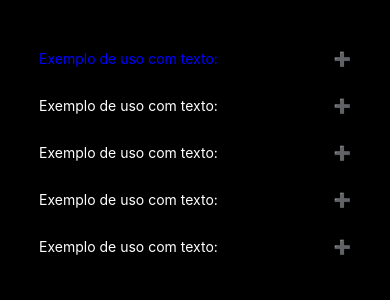
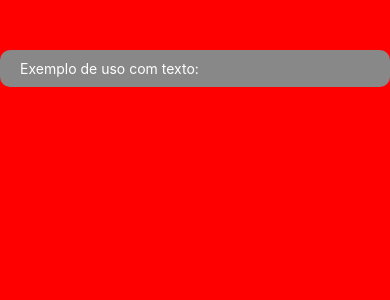
Before and after one commit to agpinheiro/testeLib, a React Native app: screen / in a window 390 px wide. Shown: the top 300 px of the page. Built offline with nearby package versions, Linux system fonts and the light colour scheme.

Commit message:
fix_collapsed

```diff
--- a/metro.config.js
+++ b/metro.config.js
@@ -1,4 +1,5 @@
-const {getDefaultConfig, mergeConfig} = require('@react-native/metro-config');
+/* eslint-disable @typescript-eslint/no-var-requires */
+const { getDefaultConfig, mergeConfig } = require('@react-native/metro-config');
 
 /**
  * Metro configuration
--- a/package.json
+++ b/package.json
@@ -31,6 +31,7 @@
     "@types/react-test-renderer": "^18.0.0",
     "babel-jest": "^29.6.3",
     "eslint": "^8.19.0",
+    "eslint-plugin-prettier": "^5.1.3",
     "jest": "^29.6.3",
     "prettier": "2.8.8",
     "react-test-renderer": "18.2.0",
--- a/src/components/Collapsable.tsx
+++ b/src/components/Collapsable.tsx
@@ -1,48 +1,75 @@
-import React, { useCallback, useRef, useState } from 'react';
-import { Animated, Easing, LayoutChangeEvent, Pressable, StyleProp, Text, TextStyle, TouchableOpacity, View, ViewStyle } from 'react-native';
+import React, { useCallback, useRef, useState } from 'react'
+import {
+  Animated,
+  Easing,
+  type LayoutChangeEvent,
+  type StyleProp,
+  TouchableOpacity,
+  View,
+  type ViewStyle,
+} from 'react-native'
 
 interface CollapsableProps {
-    title: string;
-    titleStyle: StyleProp<TextStyle>;
-    content: string;
-    contentStyle: StyleProp<TextStyle>;
-    containerStyle: StyleProp<ViewStyle>
+  title: React.JSX.Element
+  content: React.JSX.Element
+  containerStyle?: StyleProp<ViewStyle>
+  buttonTitleStyle?: StyleProp<ViewStyle>
+  onCurrentValue?: (value: boolean) => void;
+  duration?: number;
 }
 
-const Collapsable: React.FC<CollapsableProps> = ({ title, content, contentStyle, titleStyle, containerStyle }) => {
-    const [isCollapsed, setIsCollapsed] = useState(false)
-    const collapsableAnimation = useRef(new Animated.Value(0)).current;
+const Collapsable: React.FC<CollapsableProps> = ({
+  title,
+  content,
+  containerStyle,
+  buttonTitleStyle,
+  onCurrentValue,
+  duration = 300,
+}) => {
+  const collapsed = useRef(false)
+  const collapsableAnimation = useRef(new Animated.Value(0)).current
   const [collapsedHeight, setCollapsedHeight] = useState(10)
   const heightCollapsable = collapsableAnimation.interpolate({
     inputRange: [0, 1],
     outputRange: [0, collapsedHeight],
   })
 
-    const handleAnimation = (value: 0 | 1) => {
+  const handleAnimation = useCallback(async (value: 0 | 1) => {
+    collapsed.current = !collapsed.current;
     Animated.timing(collapsableAnimation, {
       toValue: value,
-            duration: 300,
+      duration: duration,
       useNativeDriver: false,
-            easing: Easing.linear
-        }).start();
-        setIsCollapsed(!isCollapsed)
-    };
-    const onTextLayout = useCallback((event: LayoutChangeEvent) => {
-        const { height: h } = event.nativeEvent.layout;
-        setCollapsedHeight(h + 10)
-    }, [collapsedHeight]);
+      easing: Easing.linear,
+    }).start(() => {
+      onCurrentValue && onCurrentValue(collapsed.current)
+    });
+  }, [duration]);
+
+
+  const onTextLayout = (event: LayoutChangeEvent) => {
+    setCollapsedHeight(Math.round(event.nativeEvent.layout.height) + 13)
+  }
+
+
+  const callAnimation = async () => {
+    collapsed.current ? handleAnimation(0) : handleAnimation(1)
+  }
+
 
   return (
     <View style={containerStyle}>
-            <TouchableOpacity onPress={() => isCollapsed ? handleAnimation(0) : handleAnimation(1)} style={{ flexDirection: 'row', justifyContent: 'space-between', alignItems: 'center' }}>
-                <Text style={titleStyle}>{title}</Text>
-                <Text style={titleStyle}>{isCollapsed ? '➖' : '➕'}</Text>
+      <TouchableOpacity
+        onPress={callAnimation}
+        style={buttonTitleStyle}
+      >
+        {title}
       </TouchableOpacity>
       <Animated.View style={{ overflow: 'hidden', height: heightCollapsable }}>
-                <Text onLayout={onTextLayout} style={contentStyle}>{content}</Text>
+        <View onLayout={onTextLayout}>{content}</View>
       </Animated.View>
     </View>
-    );
+  )
 }
 
-export default Collapsable;
+export default Collapsable
--- a/src/pages/Home.tsx
+++ b/src/pages/Home.tsx
@@ -1,75 +1,21 @@
-import React, { useEffect, useState } from 'react';
-import { Alert, BackHandler, ScrollView, StyleSheet, Text, TouchableOpacity, View } from 'react-native';
+import React from 'react';
+import { FlatList, Image, ScrollView, StyleSheet, Text } from 'react-native';
 import { NavProps } from '../navigation/Stack';
-import Overlay from '../components/Overlay';
-import Input from '../components/Input';
 import Collapsable from '../components/Collapsable';
 
 const Home: React.FC<NavProps> = ({ navigation }) => {
 
-  const [visible, setVisible] = useState(false)
-  useEffect(() => {
-    const backAction = () => {
-      Alert.alert('Sair do App', 'Tem certeza que deseja sair do aplicativo?', [
-        {
-          text: 'Cancelar',
-          onPress: () => null,
-          style: 'cancel',
-        },
-        {
-          text: 'Sim',
-          onPress: () => BackHandler.exitApp(),
-        },
-      ]);
-      return true;
-    };
-
-    const backHandler = BackHandler.addEventListener(
-      'hardwareBackPress',
-      backAction
-    );
-
-    return () => backHandler.remove();
-  }, []);
-
   const text = `Em linguística, a noção de texto é ampla e ainda aberta a uma definição mais precisa. Grosso modo, pode ser entendido como manifestação linguística das ideias de um autor, que serão interpretadas pelo leitor de acordo com seus conhecimentos linguísticos e culturais. Seu tamanho é variável.`;
 
   return (
-    <ScrollView style={styles.container} contentContainerStyle={{paddingBottom: 60}}>
+    <ScrollView style={styles.container} contentContainerStyle={{ paddingBottom: 60 }}>
       <Collapsable
-        containerStyle={{ width: '80%', alignSelf: 'center', marginTop: 50, marginVertical: 10, gap: 10 }}
-        titleStyle={{ color: 'blue' }}
-        contentStyle={{ color: 'white' }}
-        title="Exemplo de uso com texto:"
-        content={text}
-      />
-      <Collapsable
-        containerStyle={{ width: '80%', alignSelf: 'center', marginVertical: 10, gap: 10 }}
-        titleStyle={{ color: 'white' }}
-        contentStyle={{ color: 'white' }}
-        title="Exemplo de uso com texto:"
-        content={text}
-      />
-      <Collapsable
-        containerStyle={{ width: '80%', alignSelf: 'center', marginVertical: 10, gap: 10 }}
-        titleStyle={{ color: 'white' }}
-        contentStyle={{ color: 'white' }}
-        title="Exemplo de uso com texto:"
-        content={text}
-      />
-      <Collapsable
-        containerStyle={{ width: '80%', alignSelf: 'center', marginVertical: 10, gap: 10 }}
-        titleStyle={{ color: 'white' }}
-        contentStyle={{ color: 'white' }}
-        title="Exemplo de uso com texto:"
-        content={text}
-      />
-      <Collapsable
-        containerStyle={{ width: '80%', alignSelf: 'center', marginVertical: 10, gap: 10 }}
-        titleStyle={{ color: 'white' }}
-        contentStyle={{ color: 'white' }}
-        title="Exemplo de uso com texto:"
-        content={text}
+        containerStyle={styles.containerCollapsed}
+        duration={30}
+        title={<Text style={{ color: 'white', padding: 10 }}>Exemplo de uso com texto:</Text>}
+        content={<Text style={{ color: 'white', marginTop: 10, padding: 50 }}>{text}</Text>}
+        // content={<Image style={{ width: '100%', height: 100 }} source={{ uri: 'https://i.ytimg.com/vi/MoCjCw8Wm8s/maxresdefault.jpg' }} />}
+        buttonTitleStyle={undefined}
       />
     </ScrollView>
   );
@@ -78,12 +24,15 @@ const Home: React.FC<NavProps> = ({ navigation }) => {
 const styles = StyleSheet.create({
   container: {
     flex: 1,
-    backgroundColor: 'black',
+    backgroundColor: 'red',
   },
-  text: {
-    fontSize: 24,
-    color: 'white',
-    fontWeight: 'bold',
+  containerCollapsed: {
+    width: '100%',
+    alignSelf: 'center',
+    marginTop: 50,
+    backgroundColor: '#888',
+    borderRadius: 10,
+    paddingHorizontal: 10,
   },
 });
 
--- a/src/pages/Nfc.tsx
+++ b/src/pages/Nfc.tsx
@@ -70,14 +70,14 @@ const NFC: React.FC<NavProps> = ({ navigation }) => {
 
 
     async function readNdef() {
-        if(!state.isSupported) return
+        if (!state.isSupported) return
         attState({ key: 'status', value: 'Buscando!' })
         attState({ key: 'tag', value: null })
         try {
             await NfcManager.requestTechnology([NfcTech.NfcA, NfcTech.NfcF]);
             const tag = await NfcManager.getTag();
 
-            if(tag?.ndefMessage && tag.ndefMessage.length > 0) {
+            if (tag?.ndefMessage && tag.ndefMessage.length > 0) {
                 const payloadString = Ndef.util.bytesToString(tag.ndefMessage[0].payload);
                 setMessage(payloadString)
             }
@@ -92,7 +92,7 @@ const NFC: React.FC<NavProps> = ({ navigation }) => {
     }
 
     async function writeNdef() {
-        if(!state.isSupported) return
+        if (!state.isSupported) return
         let result = false;
 
         try {
```
Also changed, not shown: src/components/Input.tsx (+93 -63 lines), src/components/Overlay.tsx (+17 -3 lines), src/navigation/Stack.tsx (+0 -19 lines), .eslintrc.js, .prettierrc.js (deleted), .prettierrc.json (added), 2 other files (tests, documents, lock files or other folders). Lines whose indentation alone changed are shown as unchanged.
